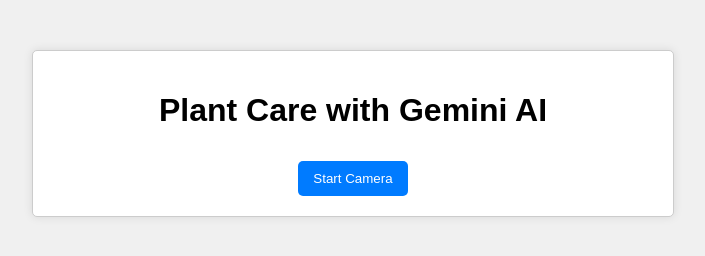
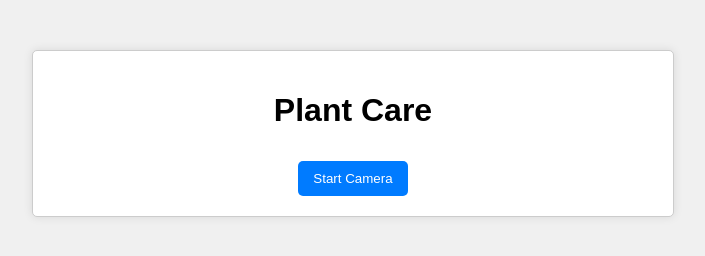
Before and after one commit to Matlab28/PlantCare, a plain HTML site: page index.html in a window 1280 px wide. Shown: the whole page, without its empty margins (287-992 px from the left). Drawn offline with Linux system fonts and the light colour scheme.

Commit message:
Update index.html

```diff
--- a/index.html
+++ b/index.html
@@ -85,7 +85,7 @@
 </div>
 
 <div class="container">
-    <h1>Plant Care with Gemini AI</h1>
+    <h1>Plant Care</h1>
 
     <div id="cameraContainer">
         <button id="startCameraButton">Start Camera</button>
```
